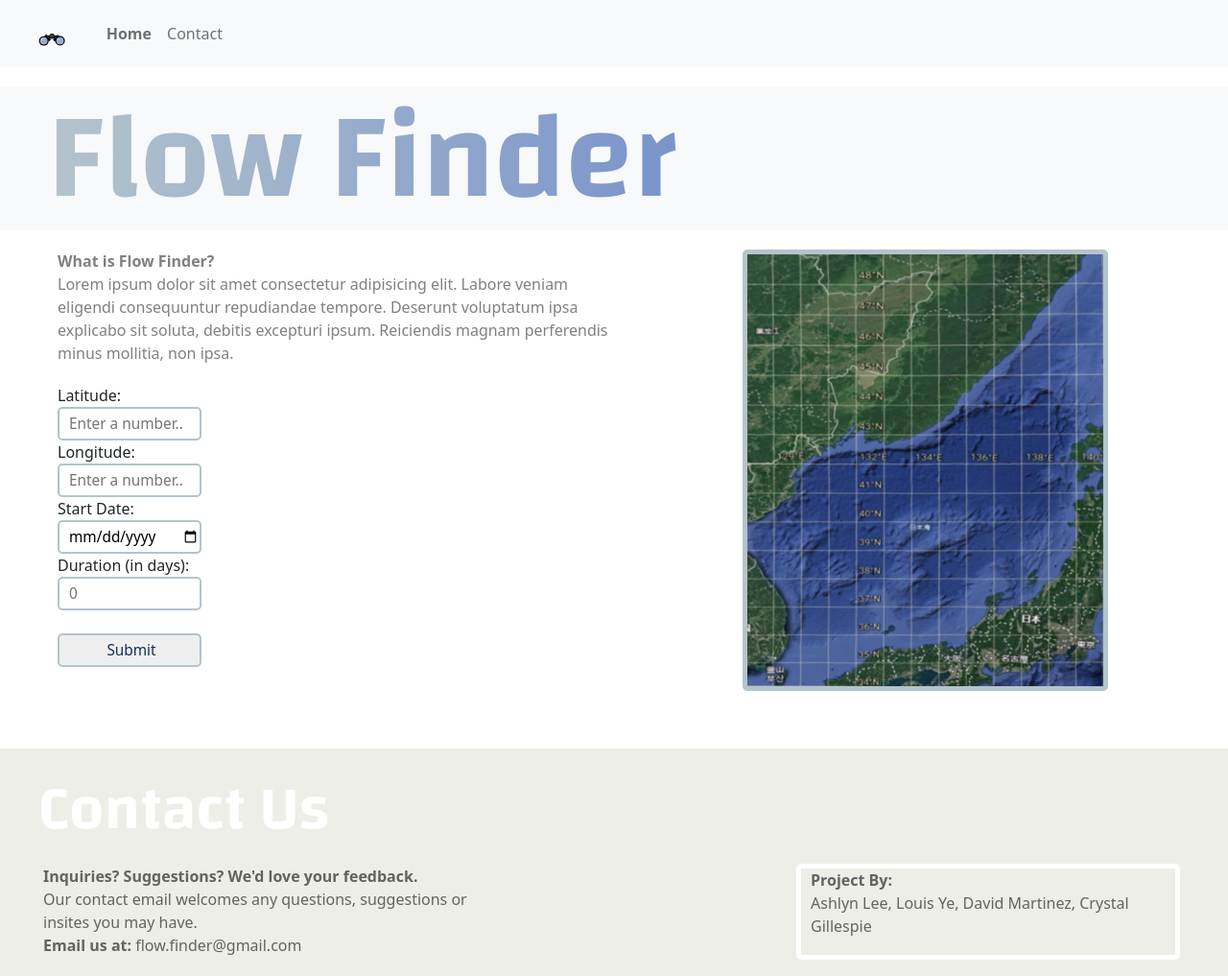
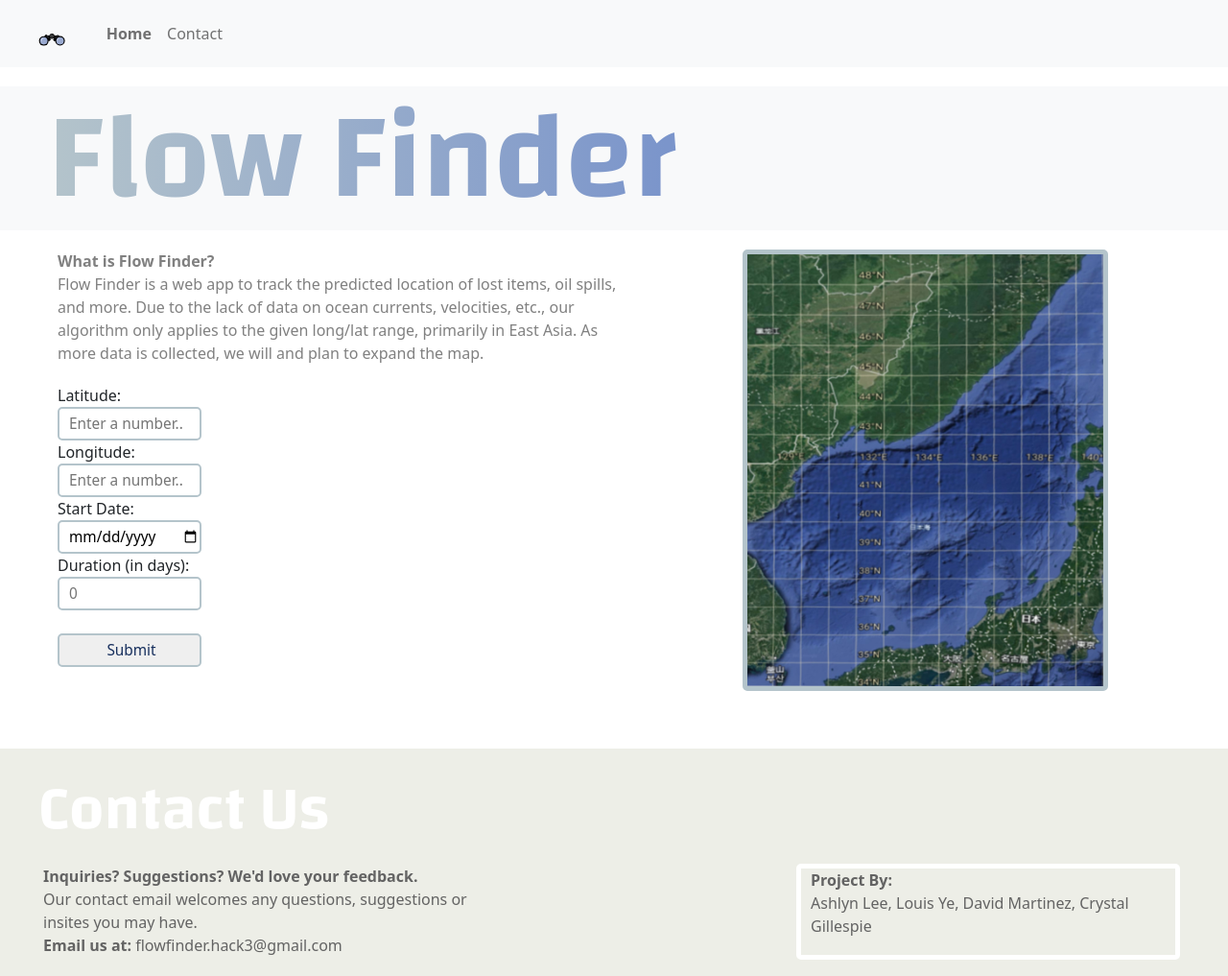
Before and after one commit to Alphabet1671/ocean-flow-calculator-site, a Python web app: template templates/index.html in a window 1280 px wide. Shown: the whole page at 96% size. Run offline with Jinja, Linux system fonts and the light colour scheme; the template is opened without the code that fills it, so the values that code supplies are empty; some libraries are stand-ins or nearby versions.

Commit message:
Update index.html

```diff
--- a/templates/index.html
+++ b/templates/index.html
@@ -19,7 +19,7 @@
 
     <nav class="navbar navbar-expand-lg navbar-light bg-light" style="position:sticky;top:0;height:70px;padding-left:10px;">
         <div class="container-fluid">
-            <a class="navbar-brand" href="#">
+            <a class="navbar-brand" href="../">
                 <img src="{{url_for('static',filename='images/gogglers.svg')}}" alt="" height="50px" class="d-inline-block align-text-top gogglers">
             </a>
             <button class="navbar-toggler" type="button" data-bs-toggle="collapse" data-bs-target="#navbarNav" aria-controls="navbarNav" aria-expanded="false" aria-label="Toggle navigation">
@@ -50,7 +50,7 @@
 
 
         <div>
-            <div class="unit-subtext" style="min-width:450px;"> <b>What is Flow Finder?</b><br> Lorem ipsum dolor sit amet consectetur adipisicing elit. Labore veniam eligendi consequuntur repudiandae tempore. Deserunt voluptatum ipsa explicabo sit soluta, debitis excepturi ipsum. Reiciendis magnam perferendis minus mollitia, non ipsa. </div>
+            <div class="unit-subtext" style="min-width:450px;"> <b>What is Flow Finder?</b><br> Flow Finder is a web app to track the predicted location of lost items, oil spills, and more. Due to the lack of data on ocean currents, velocities, etc., our algorithm only applies to the given long/lat range, primarily in East Asia. As more data is collected, we will and plan to expand the map. </div>
 
                 <form action="/fill-form/", method="post" id="inputForm">
                     <label for="lat">Latitude:</label><br>
@@ -83,7 +83,7 @@
         <div class="pfprow">
 
             <div class="pfp-sub-text"> <b>Inquiries? Suggestions? We'd love your feedback.</b>
-            <br> Our contact email welcomes any questions, suggestions or insites you may have. <br><b>Email us at:</b> flow.finder@gmail.com</div>
+            <br> Our contact email welcomes any questions, suggestions or insites you may have. <br><b>Email us at:</b> flowfinder.hack3@gmail.com</div>
 
 
     </div>
```
